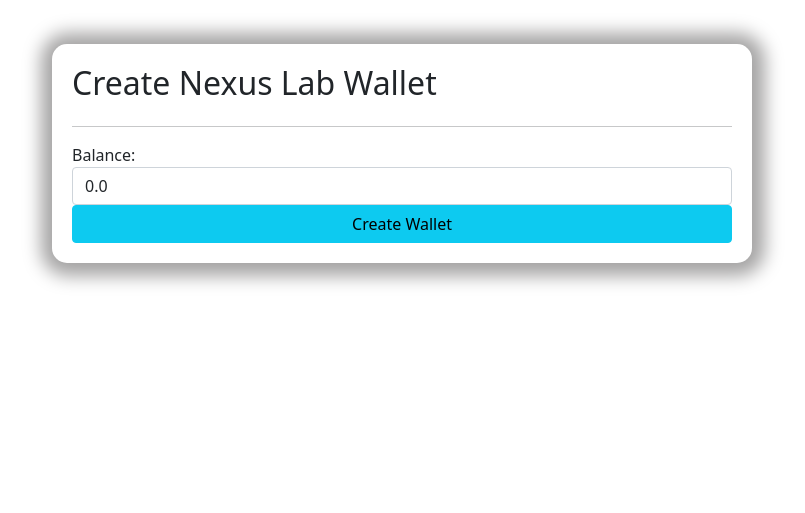
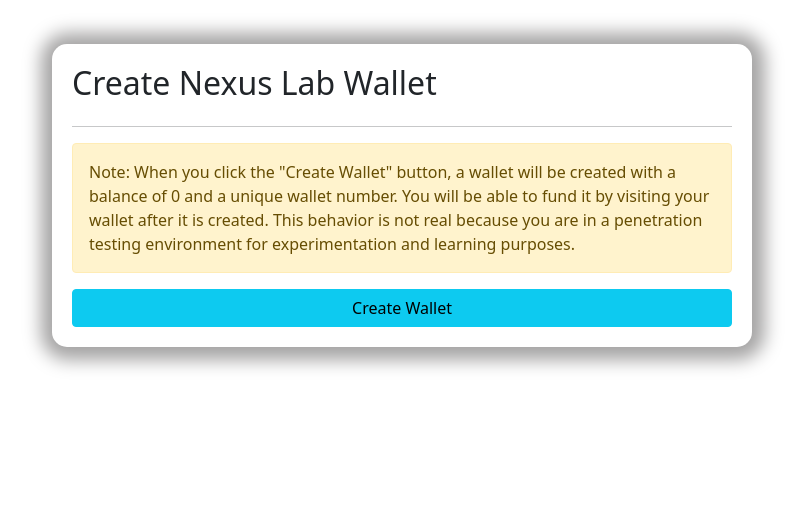
Before and after one commit to waleedsmadi/Nexus-Lab, a Django app: template wallet/templates/wallet/create_wallet.html in a window 1280 px wide. Shown: the part 56-569 px from the top of the page, without its empty margins (238-1043 px from the left). Run offline with Django 5.2, Linux system fonts and the light colour scheme; the template is opened without the code that fills it: values that come from a table or form of the project are taken from there, others are empty; some libraries are stand-ins or nearby versions.

Commit message:
fix(wallet): Fixing the wallet creation logic
 - Use get_or_create to avoid the problem of creating the wallet twice.

 - Adjusting ratelimit decorator

 - Remove the balance field when creating the wallet from create_wallet.html

```diff
--- a/wallet/templates/wallet/create_wallet.html
+++ b/wallet/templates/wallet/create_wallet.html
@@ -11,8 +11,11 @@
         {% csrf_token %}
         <h2>Create Nexus Lab Wallet</h2>
         <hr>
-        {{form}}
-
+        <p class="alert alert-warning">
+            Note: When you click the "Create Wallet" button, a wallet will be created with a balance of 0 and a unique wallet number.
+            You will be able to fund it by visiting your wallet after it is created.
+            This behavior is not real because you are in a penetration testing environment for experimentation and learning purposes.
+        </p>
         <button type="submit" class="btn btn-info">Create Wallet</button>
     </form>
 
```
Also changed, not shown: wallet/views.py (+6 -14 lines).
